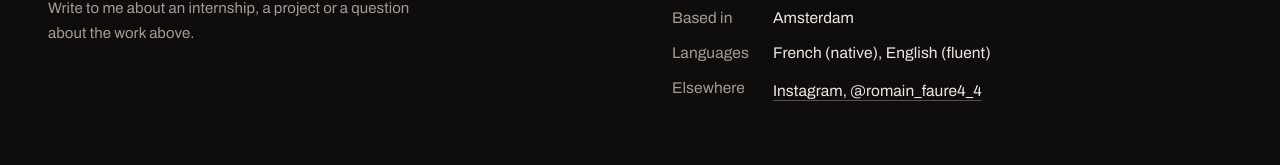
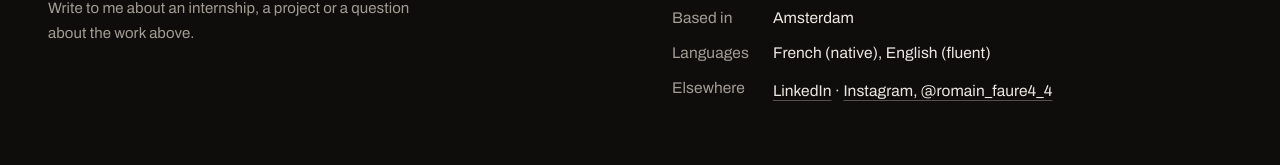
Before and after one commit to fauremedia-coder/fauremedia-coder.github.io, a plain HTML site: page index.html in a window 1280 px wide. Shown: the part 6174-6339 px from the top of the page. Drawn offline with Linux system fonts and the light colour scheme.

Commit message:
Add LinkedIn to contact
Co-Authored-By: Claude Opus 5.5 <noreply@anthropic.com>
Claude-Session: https://claude.ai/code/session_01Lm92QahKudjuWPtPRHduqb

```diff
--- a/index.html
+++ b/index.html
@@ -443,7 +443,7 @@ footer details p { margin: 10px 0 0; line-height: 1.55; }
         <dt>Studying</dt><dd>MSc Communication Science, Persuasive Communication, University of Amsterdam, 2026&ndash;2027</dd>
         <dt>Based in</dt><dd>Amsterdam</dd>
         <dt>Languages</dt><dd>French (native), English (fluent)</dd>
-        <dt>Elsewhere</dt><dd><a href="https://www.instagram.com/romain_faure4_4/" target="_blank" rel="noopener">Instagram, @romain_faure4_4</a></dd>
+        <dt>Elsewhere</dt><dd><a href="https://www.linkedin.com/in/romain-faure-77494a198" target="_blank" rel="noopener">LinkedIn</a> &middot; <a href="https://www.instagram.com/romain_faure4_4/" target="_blank" rel="noopener">Instagram, @romain_faure4_4</a></dd>
       </dl>
     </div>
   </section>
```
